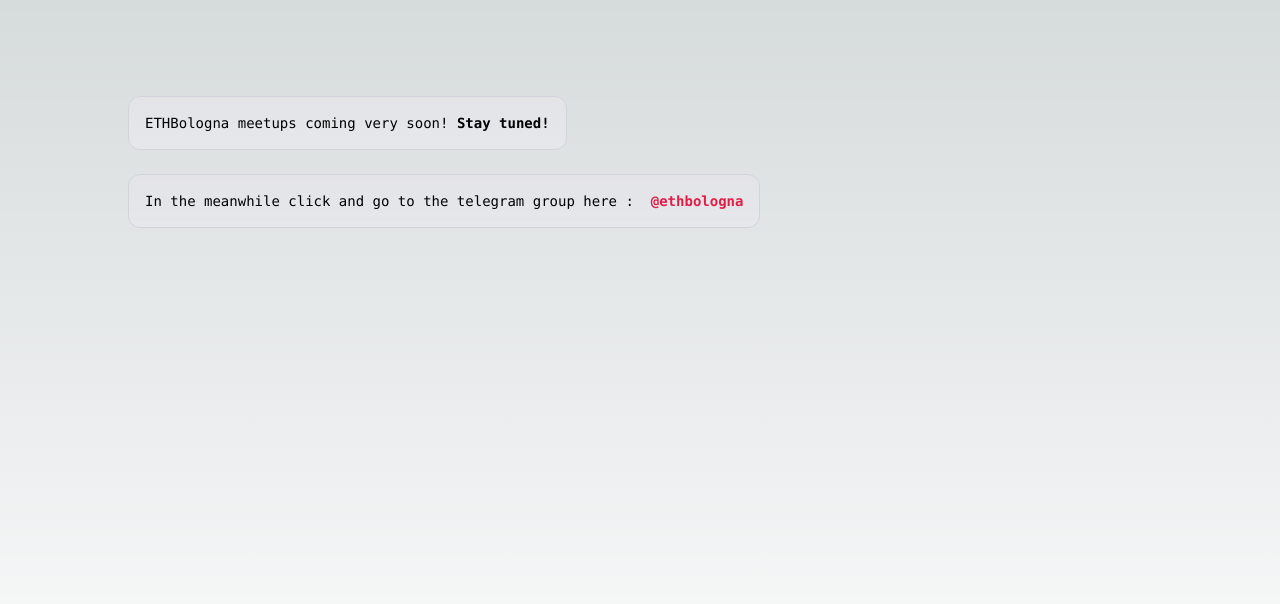
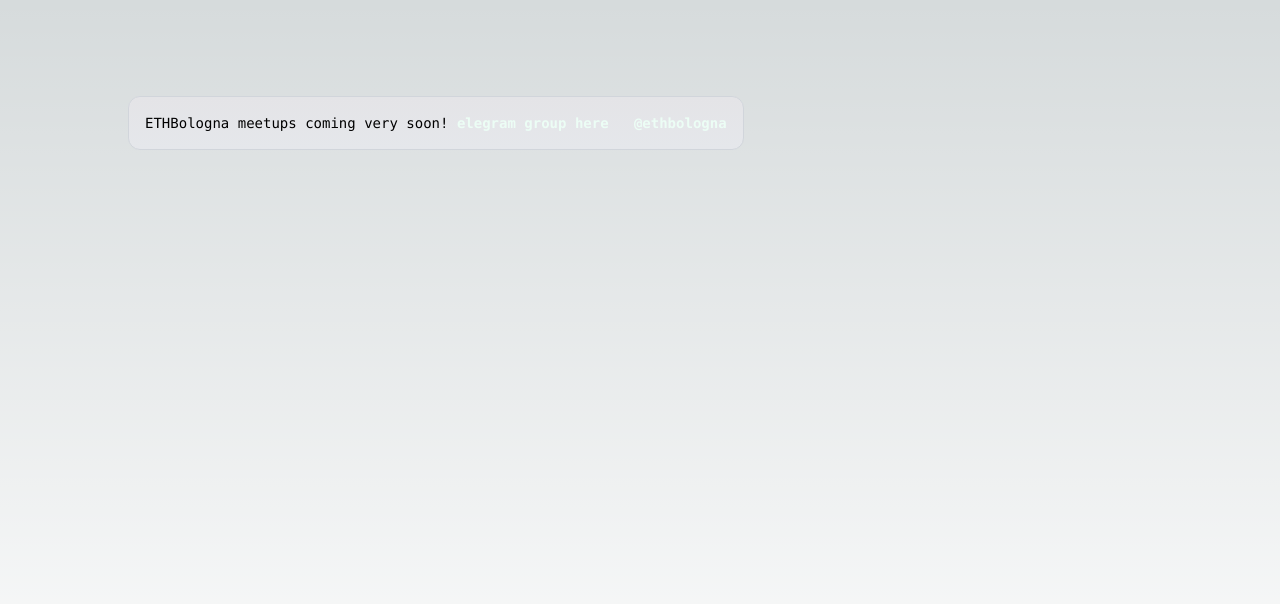
Before and after one commit to abeatbeyondlab/ethbologna, a Next.js app: page / in a window 1280 px wide. Shown: the top 604 px of the page. Built offline with nearby package versions, Linux system fonts and the light colour scheme.

Commit message:
Update page.tsx

```diff
--- a/app/page.tsx
+++ b/app/page.tsx
@@ -6,30 +6,9 @@
       <div className="z-10 max-w-5xl w-full items-center justify-between font-mono text-sm lg:flex">
         <p className="fixed left-0 top-0 flex w-full justify-center border-b border-gray-300 bg-gradient-to-b from-zinc-200 pb-6 pt-8 backdrop-blur-2xl dark:border-neutral-800 dark:bg-zinc-800/30 dark:from-inherit lg:static lg:w-auto  lg:rounded-xl lg:border lg:bg-gray-200 lg:p-4 lg:dark:bg-zinc-800/30">
           ETHBologna meetups coming very soon!&nbsp;
-          <code className="font-mono font-bold">Stay tuned!</code><br></br>
-
+         <code className="text-emerald-50 font-mono font-bold">elegram group here  &nbsp; <a target="_blank" href="https://t.me/ethbologna">@ethbologna</a></code>
         </p>
-
       </div>
-      <br></br>
-      <div className="z-10 max-w-5xl w-full items-center justify-between font-mono text-sm lg:flex">
-        <p className="fixed left-0 top-0 flex w-full justify-center border-b border-gray-300 bg-gradient-to-b from-zinc-200 pb-6 pt-8 backdrop-blur-2xl dark:border-neutral-800 dark:bg-zinc-800/30 dark:from-inherit lg:static lg:w-auto  lg:rounded-xl lg:border lg:bg-gray-200 lg:p-4 lg:dark:bg-zinc-800/30">
-        In the meanwhile click and go to the telegram group here : &nbsp;
-        <code className="text-rose-600 font-mono font-bold"><a target="_blank" href="https://t.me/ethbologna">@ethbologna</a></code>
-
-        </p>
-
-
-
-
-
-
-
-
-      </div>
-
-
-
     </main>
   )
 }
```
